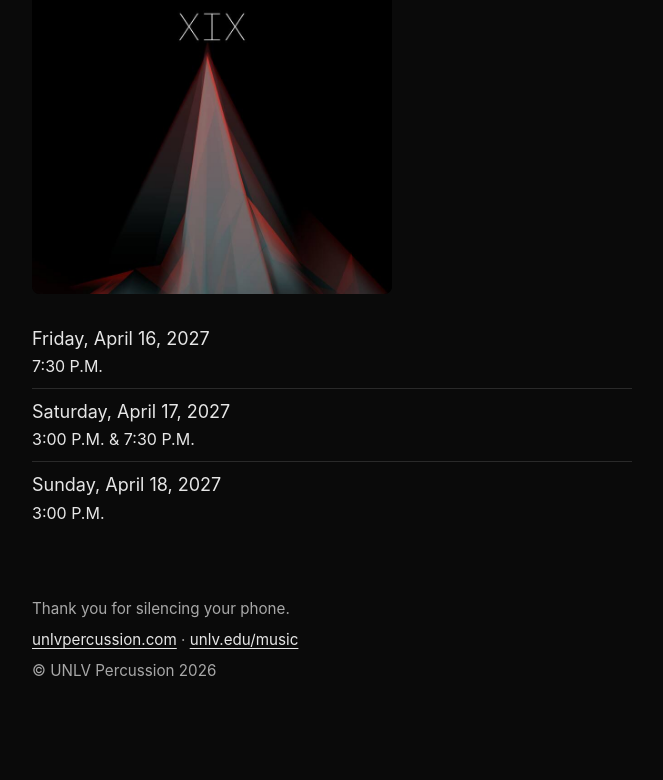
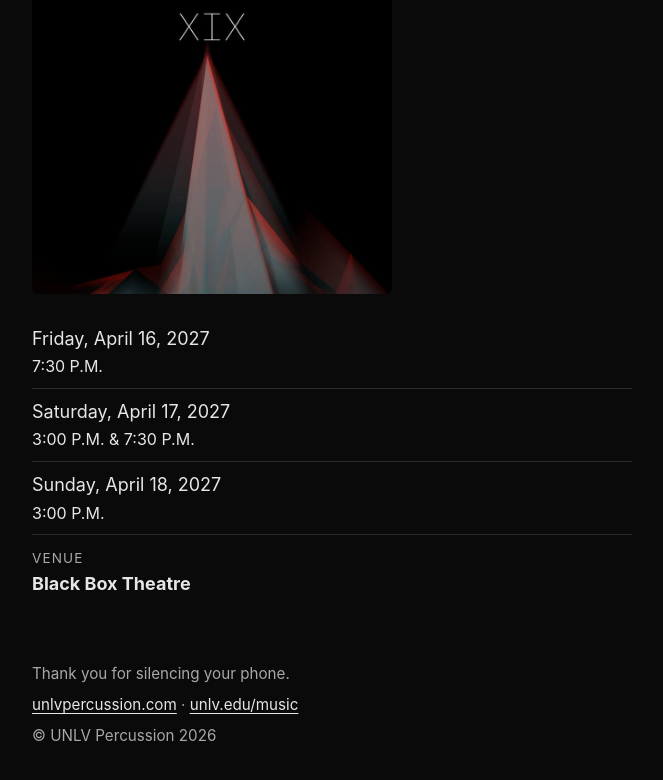
Before and after one commit to UNLV-Percussion/unlvpercussion-site, a plain HTML site: page programs/2026-11-22/index.html in a window 1280 px wide. Shown: the part 5702-6482 px from the top of the page, without its empty margins (308-971 px from the left). Before the commit the page ends 6439 px from the top, so only its background shows below. Drawn offline with Linux system fonts and the light colour scheme.

Commit message:
Nov 22 program: list Black Box Theatre as Black Box XIX venue
Co-Authored-By: Claude Opus 5.5 <noreply@anthropic.com>
Claude-Session: https://claude.ai/code/session_01KMJsEhBrjZzk9SYNpKzTvQ

```diff
--- a/programs/2026-11-22/index.html
+++ b/programs/2026-11-22/index.html
@@ -138,6 +138,8 @@
   .std-dates li { padding: 8px 0; border-top: 1px solid var(--line); }
   .std-dates li:first-child { border-top: 0; }
   .std-dates .role { color: var(--text); font-size: 1rem; }
+  .std-venue { margin: 0; padding: 12px 0 0; border-top: 1px solid var(--line); font-weight: 700; }
+  .std-venue span { display: block; color: var(--muted); font-weight: 400; font-size: 0.85rem; letter-spacing: 0.08em; text-transform: uppercase; }
 
   @media (min-width: 560px) {
     .title h1 { font-size: 2.6rem; }
@@ -378,6 +380,7 @@
       <li>Saturday, April 17, 2027<span class="role">3:00 P.M. &amp; 7:30 P.M.</span></li>
       <li>Sunday, April 18, 2027<span class="role">3:00 P.M.</span></li>
     </ul>
+    <p class="std-venue"><span>Venue</span>Black Box Theatre</p>
   </section>
 
 </main>
```
